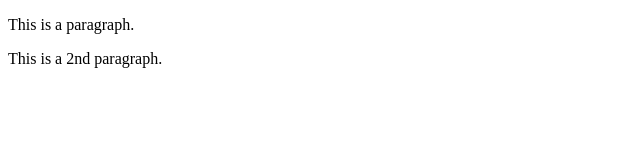
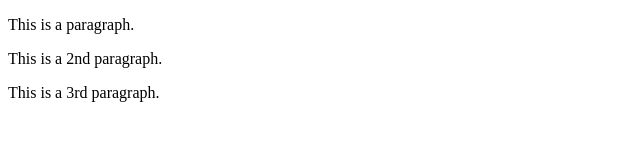
Before and after one commit to jacstu/git-example-project, a plain HTML site: page index.html in a window 1280 px wide. Shown: the whole page, without its empty margins (0-640 px from the left). Drawn offline with Linux system fonts and the light colour scheme.

Commit message:
Added 3rd paragraph.

```diff
--- a/index.html
+++ b/index.html
@@ -8,5 +8,6 @@
     <body>
         <p>This is a paragraph.</p>
         <p>This is a 2nd paragraph.</p>
+        <p>This is a 3rd paragraph.</p>
     </body>
 </html>
```
